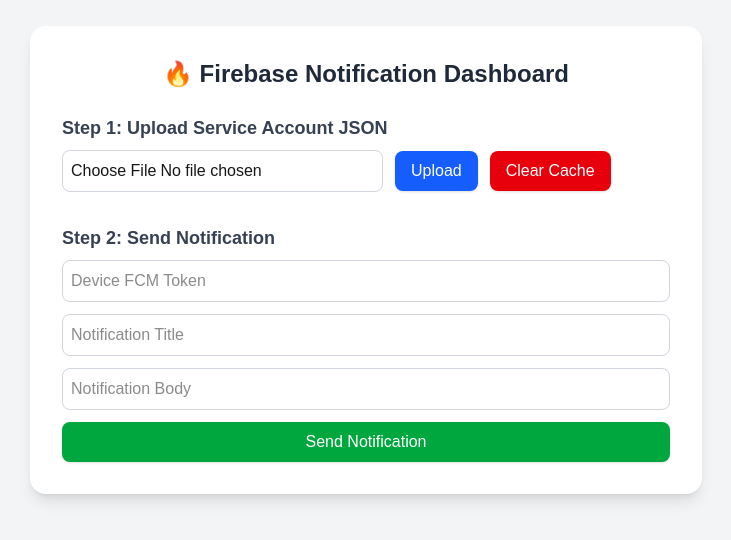
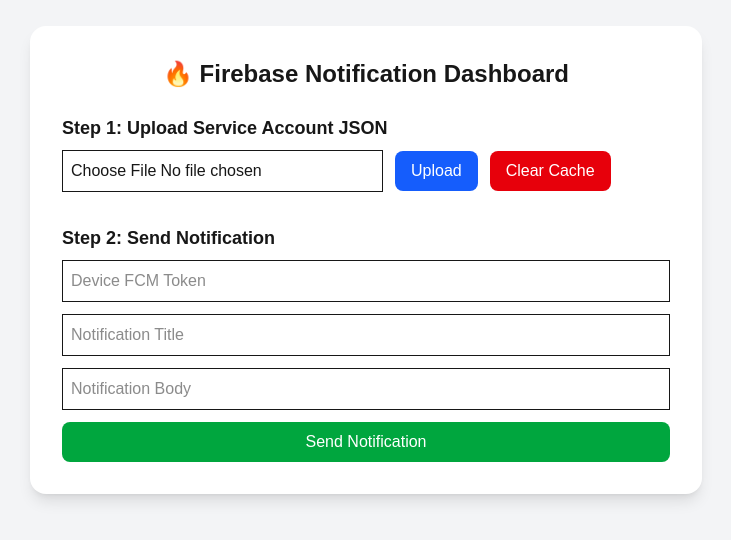
Before and after one commit to abhikashyap2698-netizen/fcm-test, a Next.js app: page / in a window 1280 px wide. Shown: the part 140-680 px from the top of the page, without its empty margins (274-1005 px from the left). Built offline with nearby package versions, Linux system fonts and the light colour scheme.

Commit message:
Add mongodb

```diff
--- a/package.json
+++ b/package.json
@@ -12,6 +12,7 @@
     "@netlify/plugin-nextjs": "^5.13.2",
     "better-sqlite3": "^12.2.0",
     "firebase-admin": "^13.5.0",
+    "mongodb": "^6.19.0",
     "multer": "^2.0.2",
     "next": "15.5.3",
     "next-connect": "^1.0.0",
--- /dev/null
+++ b/src/lib/mongo.ts
@@ -0,0 +1,17 @@
+// src/lib/mongo.ts
+import { MongoClient, Db } from "mongodb";
+
+const uri = "mongodb+srv://abhikashyap2698_db_user:t0YIOzXwPUF5IVaS@abhi-pro.xmk207b.mongodb.net/";
+const dbName = "fcm_test"; // you can change the DB name
+
+let client: MongoClient;
+let db: Db;
+
+export async function connectToDB() {
+  if (db) return db;
+
+  client = new MongoClient(uri);
+  await client.connect();
+  db = client.db(dbName);
+  return db;
+}
--- a/src/pages/api/clear.ts
+++ b/src/pages/api/clear.ts
@@ -1,13 +1,15 @@
+// src/pages/api/clear.ts
 import type { NextApiRequest, NextApiResponse } from "next";
-import db from "@/lib/db";
+import { connectToDB } from "@/lib/mongo";
 
-export default function handler(req: NextApiRequest, res: NextApiResponse) {
+export default async function handler(req: NextApiRequest, res: NextApiResponse) {
   if (req.method !== "POST") return res.status(405).end();
 
   try {
-    db.prepare("DELETE FROM firebase_config").run();
+    const db = await connectToDB();
+    await db.collection("firebase_config").deleteMany({});
     res.status(200).json({ message: "Cache cleared ✅" });
-  } catch (err) {
-    res.status(500).json({ error: "Failed to clear cache" });
+  } catch (err: any) {
+    res.status(500).json({ error: err.message || "Failed to clear cache" });
   }
 }
--- a/src/pages/api/notify.ts
+++ b/src/pages/api/notify.ts
@@ -1,17 +1,18 @@
+// src/pages/api/notify.ts
+import type { NextApiRequest, NextApiResponse } from "next";
+import { connectToDB } from "@/lib/mongo";
 import admin from "firebase-admin";
-import type { NextApiRequest, NextApiResponse } from "next";
-import db from "@/lib/db";
 
-let firebaseApp: any;
+let firebaseApp: admin.app.App | null = null;
 
-function initFirebase() {
+async function initFirebase() {
   if (firebaseApp) return firebaseApp;
 
-  const row:any = db.prepare("SELECT content FROM firebase_config LIMIT 1").get();
-  if (!row) throw new Error("Firebase service account not uploaded yet!");
+  const db = await connectToDB();
+  const row = await db.collection("firebase_config").findOne({});
+  if (!row) throw new Error("Firebase config not uploaded yet!");
 
   const firebaseConfig = JSON.parse(row.content);
-
   firebaseApp = admin.initializeApp({
     credential: admin.credential.cert(firebaseConfig),
   });
@@ -23,7 +24,7 @@ export default async function handler(req: NextApiRequest, res: NextApiResponse)
   if (req.method !== "POST") return res.status(405).end();
 
   try {
-    initFirebase();
+    await initFirebase();
 
     const { token, title, body, data } = req.body;
 
@@ -34,8 +35,9 @@ export default async function handler(req: NextApiRequest, res: NextApiResponse)
     };
 
     const response = await admin.messaging().send(message);
+
     res.status(200).json({ success: true, id: response });
-  } catch (error: any) {
-    res.status(500).json({ error: error.message });
+  } catch (err: any) {
+    res.status(500).json({ error: err.message || "Failed to send notification" });
   }
 }
--- a/src/pages/api/upload.ts
+++ b/src/pages/api/upload.ts
@@ -1,32 +1,37 @@
+// src/pages/api/upload.ts
+import type { NextApiRequest, NextApiResponse } from "next";
+import { connectToDB } from "@/lib/mongo";
+import multer from "multer";
 import { createRouter } from "next-connect";
-import multer from "multer";
-import fs from "fs";
-import type { NextApiRequest, NextApiResponse } from "next";
-import db from "@/lib/db";
 
-const upload = multer({ dest: "uploads/" });
+const upload = multer({ storage: multer.memoryStorage() }); // store in memory
 const router = createRouter<NextApiRequest, NextApiResponse>();
 
 router.use(upload.single("file") as any);
 
-router.post((req, res) => {
+router.post(async (req: NextApiRequest & { file?: any }, res: NextApiResponse) => {
   try {
-    const filePath = (req as any).file.path;
-    const content = fs.readFileSync(filePath, "utf8");
+    if (!req.file) return res.status(400).json({ error: "No file uploaded" });
 
-    // Clear old config
-    db.prepare("DELETE FROM firebase_config").run();
+    const db = await connectToDB();
 
-    // Save new config
-    db.prepare("INSERT INTO firebase_config (content) VALUES (?)").run(content);
+    // Clear previous config
+    await db.collection("firebase_config").deleteMany({});
 
-    fs.unlinkSync(filePath);
+    // Insert new config
+    await db.collection("firebase_config").insertOne({
+      content: req.file.buffer.toString("utf8"),
+      createdAt: new Date(),
+    });
 
-    res.status(200).json({ message: "Firebase config saved in DB ✅" });
-  } catch (err) {
-    res.status(500).json({ error: "Failed to save file" });
+    res.status(200).json({ message: "Firebase config uploaded ✅" });
+  } catch (err: any) {
+    res.status(500).json({ error: err.message || "Failed to upload" });
   }
 });
 
+export const config = {
+  api: { bodyParser: false },
+};
+
 export default router.handler();
-export const config = { api: { bodyParser: false } };
--- a/src/pages/index.tsx
+++ b/src/pages/index.tsx
@@ -6,128 +6,60 @@ export default function Home() {
   const [title, setTitle] = useState("");
   const [body, setBody] = useState("");
 
-  // Upload Firebase Service Account JSON
   const handleUpload = async () => {
     if (!file) return alert("Please select a file");
+
     const formData = new FormData();
     formData.append("file", file);
 
-    try {
-      const res = await fetch("/api/upload", {
-        method: "POST",
-        body: formData,
-      });
+    const res = await fetch("/api/upload", { method: "POST", body: formData });
     const result = await res.json();
-      if (res.ok) {
-        alert(result.message || "Firebase JSON uploaded ✅");
-      } else {
-        alert("Upload failed ❌: " + result.error);
-      }
-    } catch (err) {
-      alert("Something went wrong while uploading ❌");
-    }
+    if (res.ok) alert(result.message);
+    else alert(result.error);
   };
 
-  // Send Push Notification
   const handleSend = async () => {
     if (!token || !title || !body) return alert("All fields required");
 
-    try {
     const res = await fetch("/api/notify", {
       method: "POST",
       headers: { "Content-Type": "application/json" },
       body: JSON.stringify({ token, title, body, data: { screen: "Home" } }),
     });
+
     const result = await res.json();
-      if (res.ok) {
-        alert("Notification sent ✅: " + JSON.stringify(result));
-      } else {
-        alert("Error ❌: " + result.error);
-      }
-    } catch (err) {
-      alert("Something went wrong while sending ❌");
-    }
+    if (res.ok) alert("Notification sent ✅: " + JSON.stringify(result));
+    else alert(result.error);
   };
 
-  // Clear Firebase Config from DB/Cache
   const handleClear = async () => {
-    try {
     const res = await fetch("/api/clear", { method: "POST" });
     const result = await res.json();
-      if (res.ok) {
-        alert(result.message || "Cache cleared ✅");
-      } else {
-        alert("Error ❌: " + result.error);
-      }
-    } catch (err) {
-      alert("Something went wrong while clearing ❌");
-    }
+    if (res.ok) alert(result.message);
+    else alert(result.error);
   };
 
   return (
     <div className="min-h-screen flex flex-col items-center justify-center bg-gray-100 px-4">
       <div className="w-full max-w-2xl bg-white rounded-2xl shadow-lg p-8">
-        <h1 className="text-2xl font-bold text-center mb-6 text-gray-800">
-          🔥 Firebase Notification Dashboard
-        </h1>
+        <h1 className="text-2xl font-bold text-center mb-6">🔥 Firebase Notification Dashboard</h1>
 
-        {/* Step 1 - Upload */}
         <div className="mb-8">
-          <h3 className="text-lg font-semibold mb-2 text-gray-700">
-            Step 1: Upload Service Account JSON
-          </h3>
+          <h3 className="text-lg font-semibold mb-2">Step 1: Upload Service Account JSON</h3>
           <div className="flex flex-col sm:flex-row items-center gap-3">
-            <input
-              type="file"
-              accept=".json"
-              onChange={(e) => setFile(e.target.files?.[0] || null)}
-              className="border border-gray-300 rounded-lg p-2 w-full sm:w-auto"
-            />
-            <button
-              onClick={handleUpload}
-              className="bg-blue-600 hover:bg-blue-700 text-white px-4 py-2 rounded-lg shadow w-full sm:w-auto"
-            >
-              Upload
-            </button>
-            <button
-              onClick={handleClear}
-              className="bg-red-600 hover:bg-red-700 text-white px-4 py-2 rounded-lg shadow w-full sm:w-auto"
-            >
-              Clear Cache
-            </button>
+            <input type="file" accept=".json" onChange={(e) => setFile(e.target.files?.[0] || null)} className="border p-2 w-full sm:w-auto" />
+            <button onClick={handleUpload} className="bg-blue-600 text-white px-4 py-2 rounded-lg w-full sm:w-auto">Upload</button>
+            <button onClick={handleClear} className="bg-red-600 text-white px-4 py-2 rounded-lg w-full sm:w-auto">Clear Cache</button>
           </div>
         </div>
 
-        {/* Step 2 - Send Notification */}
         <div>
-          <h3 className="text-lg font-semibold mb-2 text-gray-700">
-            Step 2: Send Notification
-          </h3>
+          <h3 className="text-lg font-semibold mb-2">Step 2: Send Notification</h3>
           <div className="space-y-3">
-            <input
-              placeholder="Device FCM Token"
-              value={token}
-              onChange={(e) => setToken(e.target.value)}
-              className="border border-gray-300 rounded-lg p-2 w-full"
-            />
-            <input
-              placeholder="Notification Title"
-              value={title}
-              onChange={(e) => setTitle(e.target.value)}
-              className="border border-gray-300 rounded-lg p-2 w-full"
-            />
-            <input
-              placeholder="Notification Body"
-              value={body}
-              onChange={(e) => setBody(e.target.value)}
-              className="border border-gray-300 rounded-lg p-2 w-full"
-            />
-            <button
-              onClick={handleSend}
-              className="bg-green-600 hover:bg-green-700 text-white px-4 py-2 rounded-lg shadow w-full"
-            >
-              Send Notification
-            </button>
+            <input placeholder="Device FCM Token" value={token} onChange={(e) => setToken(e.target.value)} className="border p-2 w-full" />
+            <input placeholder="Notification Title" value={title} onChange={(e) => setTitle(e.target.value)} className="border p-2 w-full" />
+            <input placeholder="Notification Body" value={body} onChange={(e) => setBody(e.target.value)} className="border p-2 w-full" />
+            <button onClick={handleSend} className="bg-green-600 text-white px-4 py-2 rounded-lg w-full">Send Notification</button>
           </div>
         </div>
       </div>
```
Also changed, not shown: 1 other file (tests, documents, lock files or other folders). Lines whose indentation alone changed are shown as unchanged.
